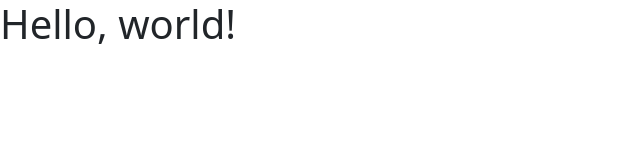
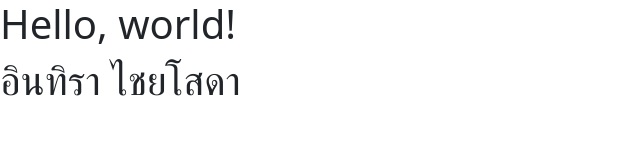
Before and after one commit to Inthira42/web_html, a plain HTML site: page index.html in a window 1280 px wide. Shown: the whole page, without its empty margins (0-640 px from the left). Drawn offline with nearby package versions, Linux system fonts and the light colour scheme.

Commit message:
2nd commit

```diff
--- a/index.html
+++ b/index.html
@@ -8,6 +8,7 @@
   </head>
   <body>
     <h1>Hello, world!</h1>
+    <h1>อินทิรา ไชยโสดา</h1>
     <script src="https://cdn.jsdelivr.net/npm/bootstrap@5.3.3/dist/js/bootstrap.bundle.min.js" integrity="sha384-YvpcrYf0tY3lHB60NNkmXc5s9fDVZLESaAA55NDzOxhy9GkcIdslK1eN7N6jIeHz" crossorigin="anonymous"></script>
   </body>
 </html>
```
